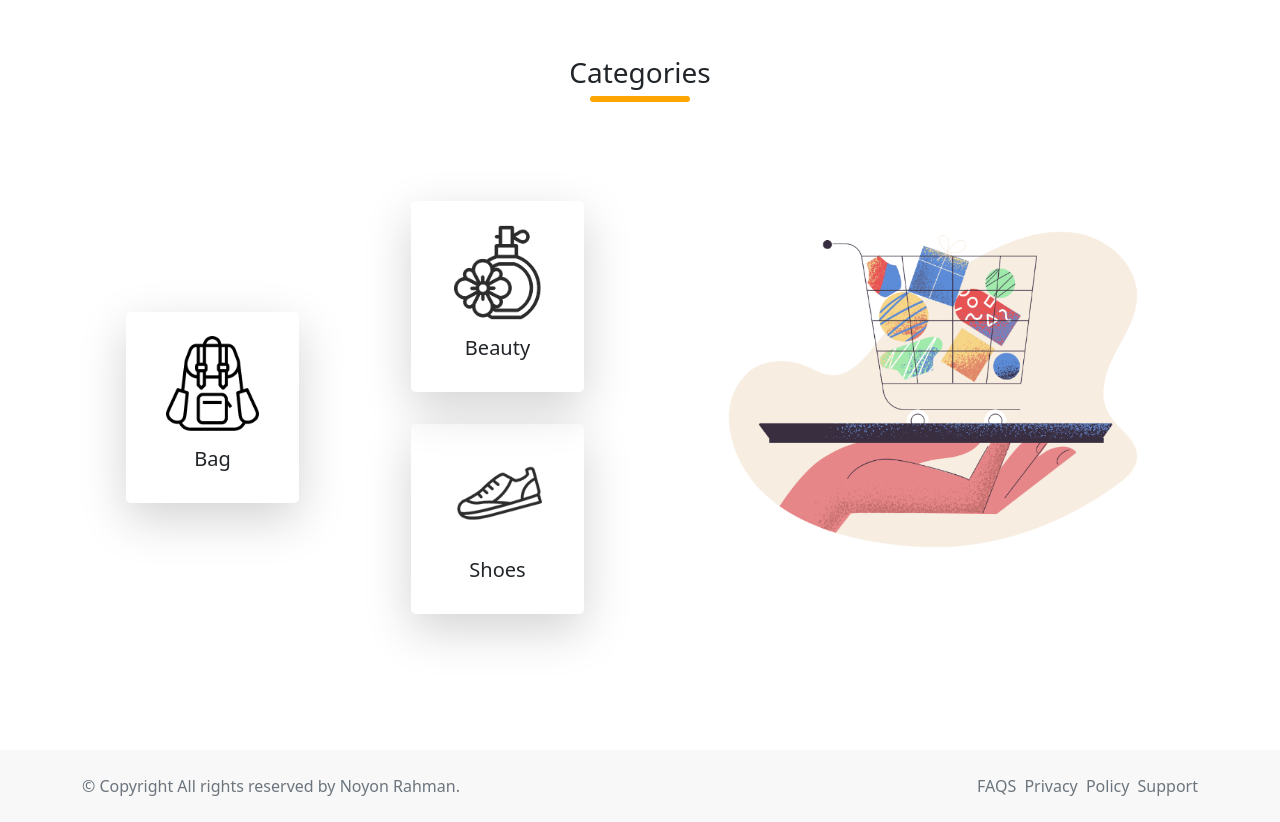
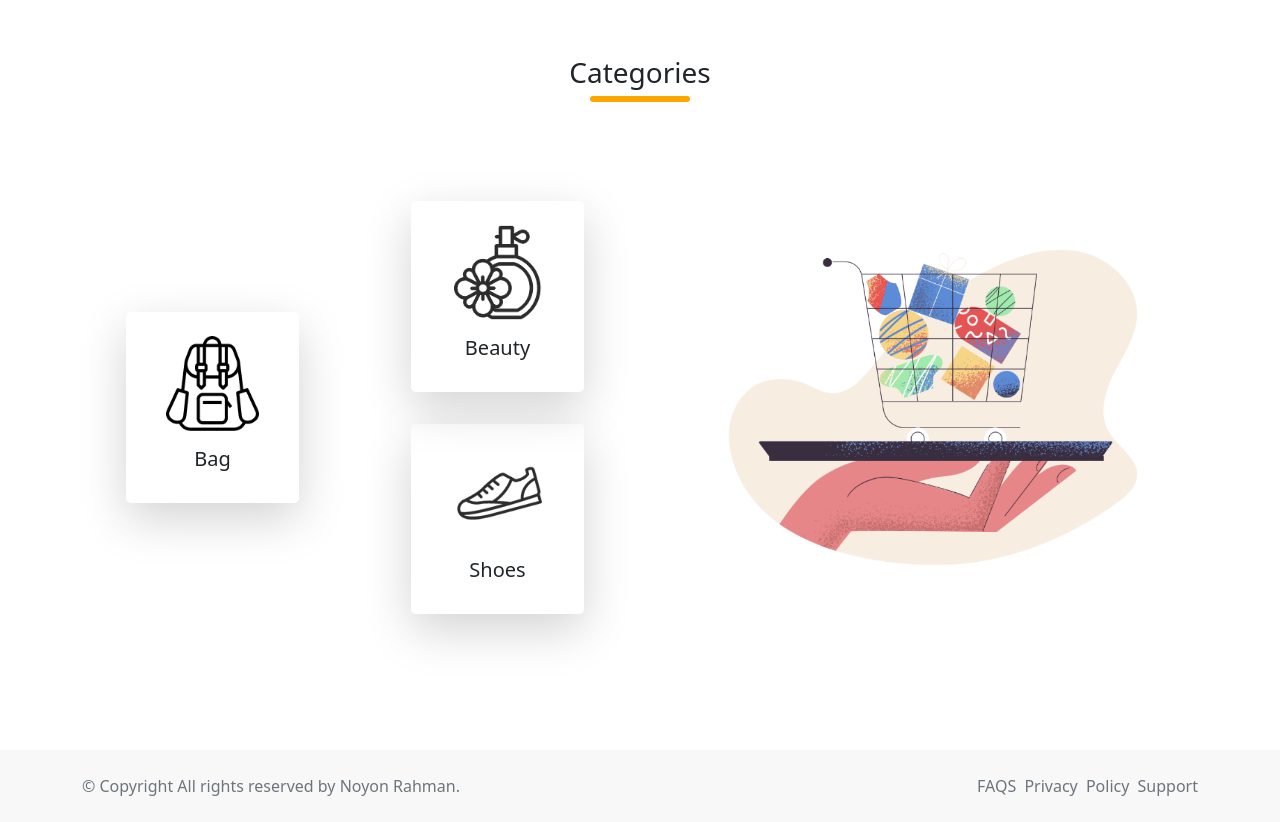
Before and after one commit to ahamednoyon/hot-gadgets, a plain HTML site: page index.html in a window 1280 px wide. Shown: the part 2160-2982 px from the top of the page. Drawn offline with Linux system fonts and the light colour scheme.

Commit message:
category section solve

```diff
--- a/index.html
+++ b/index.html
@@ -204,7 +204,7 @@
           <h3 class="text-center categori">Categories</h3>
         </div>
 
-        <div class="row py-5 my-4">
+        <div class="row py-5 my-4 align-items-center">
           <div class="col-md-6">
             <div class="row align-items-center justify-content-between">
               <div class="col-md-6 d-flex align-items-center justify-content-center">
```
